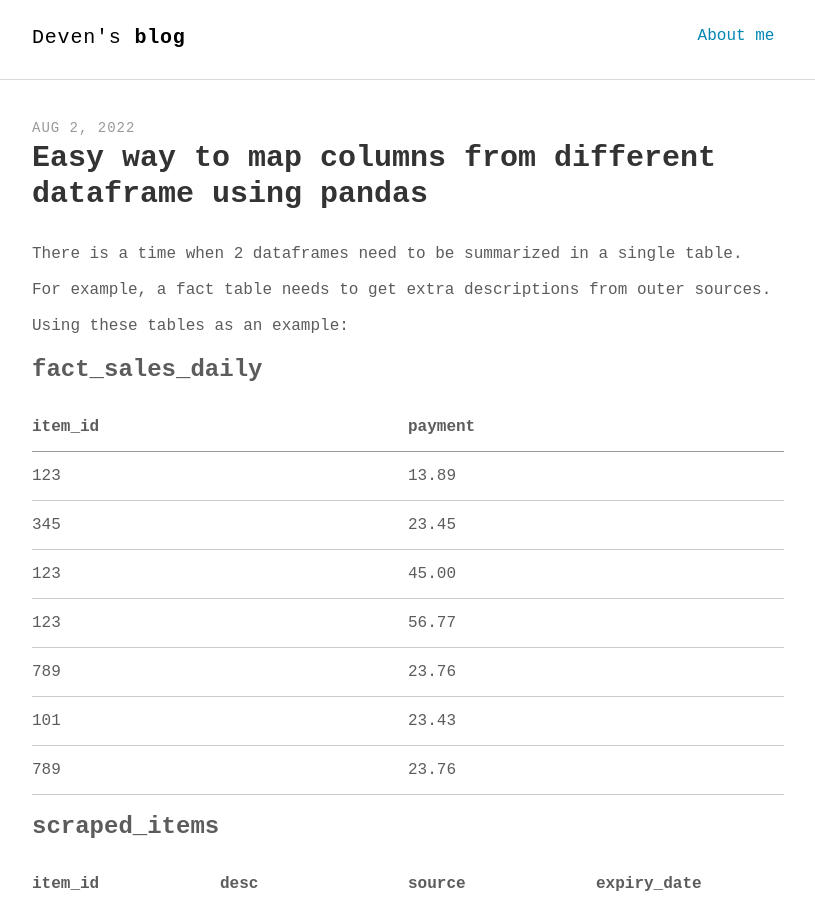
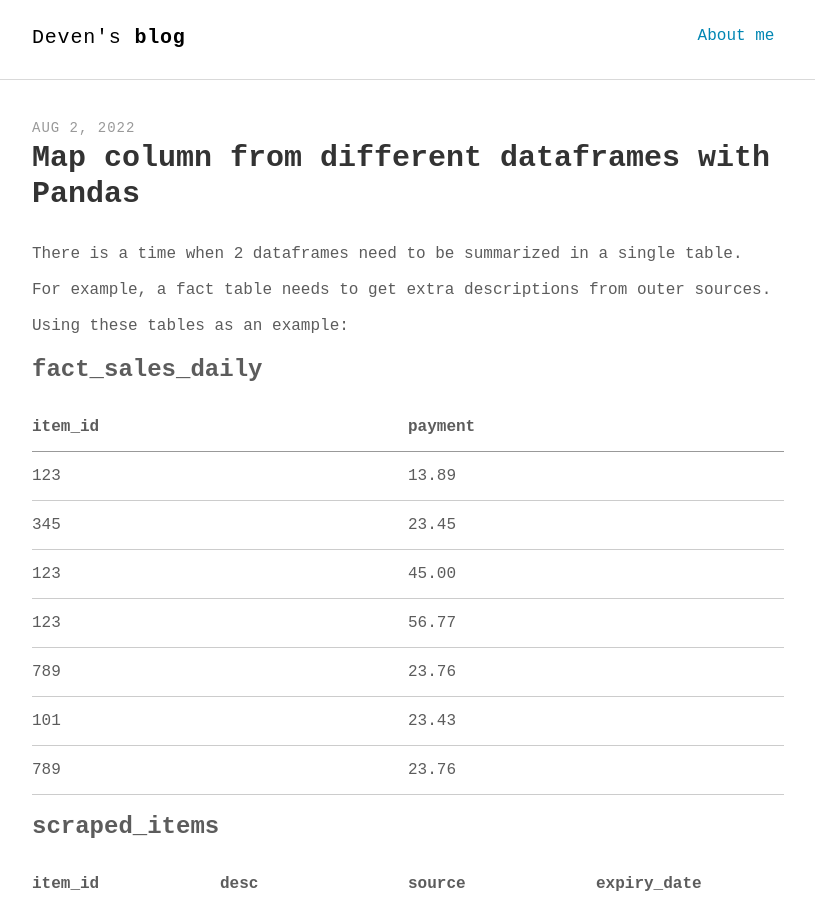
Before and after one commit to devennn/devennn.github.io, a Jekyll site: the page built from _posts/2022-08-02-map-column-name-from-other-dataframe.md, in a window 1280 px wide and 900 px high. Shown: the whole window, without its empty margins (232-1047 px from the left). Built offline with Jekyll 4.4.1, drawn with Linux system fonts in a browser that asks for light colours; some web fonts are replaced.

Commit message:
Update 2022-08-02-map-column-name-from-other-dataframe.md

```diff
--- a/_posts/2022-08-02-map-column-name-from-other-dataframe.md
+++ b/_posts/2022-08-02-map-column-name-from-other-dataframe.md
@@ -1,6 +1,6 @@
 ---
 layout: post
-title: Easy way to map columns from different dataframe using pandas
+title: Map column from different dataframes with Pandas
 ---
 
 There is a time when 2 dataframes need to be summarized in a single table.
```
